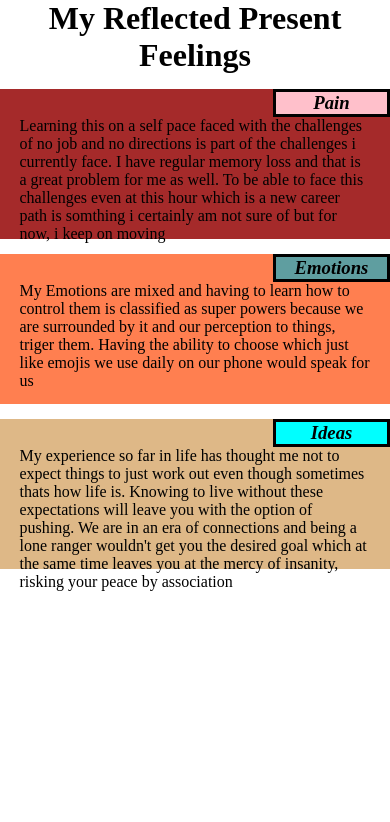
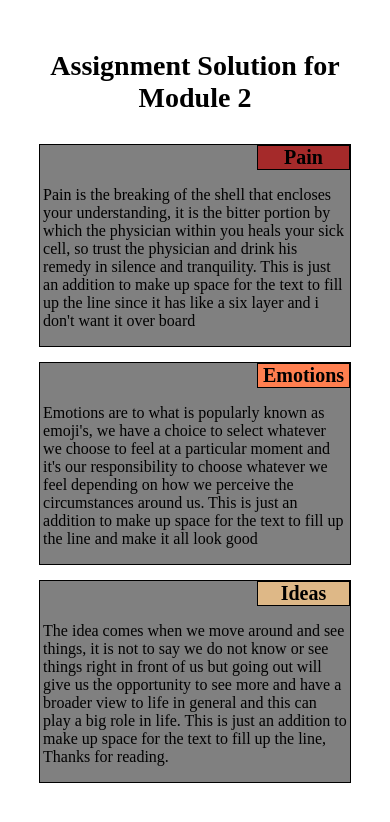
Before and after one commit to Tchayo1/Coursera-test, a plain HTML site: page mod2-solution/index.html in a window 390 px wide. Drawn offline with Linux system fonts and the light colour scheme.

Commit message:
my solution.

```diff
--- a/mod2-solution/css/style.css
+++ b/mod2-solution/css/style.css
@@ -1,109 +1,112 @@
 * {
   box-sizing: border-box;
-  margin: 0;
-  padding: 0;
+}
+body {
+  margin: 0px;
+  padding: 0px;
 }
 h1 {
   text-align: center;
+  margin-top: 50px;
+  margin-bottom: 50px;
+  font-size: 175%;
+}
+h4 {
+  position: relative;
+  left: 70%;
+  width: 30%;
+  border: 1px solid black;
+  text-align: center;
+  margin: 0px 0px 5px 0px;
+  font-size: 125%;
+}
+p {
+  width: 98%;
+  margin-left: auto;
+  margin-right: auto;
+  font-size: 16px;
+}
+div {
+  background-color: grey;
+  border: 1px solid black;
+}
+section {
   margin-bottom: 15px;
 }
-h3 {
-  font-style: italic;
+
+ /**** classes and id's ***/
+
+ .d1 {
+  background-color: #a52a2a;
 }
-P {
-  width: 90%;
-  height: auto;
-  margin-left: auto;
-  margin-right: auto;
+.d2 {
+  background-color: #ff7f50;
 }
-.box1 {
-  background: #a52a2a;
-  height: 150px;
-}
-.box2 {
-  background: #ff7f50;
-  height: 150px;
-}
-.box3 {
-  background: #deb887;
-  height: 150px;
-}
-.box1, .box2, .box3 {
-  margin-bottom: 15px;
-}
-.box {
-  width: 100%;
-}
-#d1 {
-  background: pink;
-  text-align: center;
-  width: 30%;
-  border: 3px solid black;
-  position: relative;
-  margin-left: 70%;
-}
-#d2{
-  background-color: #5f9ea0;
-  text-align: center;
-  width: 30%;
-  border: 3px solid black;
-  position: relative;
-  margin-left: 70%;
-}
-#d3 {
-  background-color:#00ffff;
-  text-align: center;
-  width: 30%;
-  border: 3px solid black;
-  position: relative;
-  margin-left: 70%;
+.d3 {
+  background-color: #deb887
 }
 
-/*** Media Query ***/
+/*** Media querries ****/
 
-@@media (max-width: 767px) {
-  .box1, .box2, .box3 {
-    width: 100%;
-    height: 150px;
+@media (min-width: 992px) {
+   #sec1, #sec2, #sec3 {
+   width: 33%;
+   float: left;
+ }
+ #sec1 div {
+   margin-left: 30px;
+ }
+ #sec2 div {
+   margin-left: 25px;
+   }
+ #sec3 div {
+   margin-left: 20px;
+   margin-right: 20px;
+ }
+}
+@media (min-width: 768px) and (max-width: 991px) {
+  #sec1, #sec2, #sec3 {
+    float: left;
+    border: 1px solid back;
+  }
+  #sec1, #sec2 {
+    width: 50%;
+}
+#sec3 {
+  width: 100%;
+  margin-top: 15px;
+}
+  #sec1 div {
+    margin-left: 20px;
+    margin-right: 10px;
+  }
+  #sec2 div {
+    margin-right: 20px;
+    margin-left: 10px;
+  }
+  #sec3 div {
+    margin-left: 20px;
+    margin-right: 20px;
   }
 }
 
-/**** Medium Size Query *****/
+/**** Mobile View ****/
 
-@@media (min-width: 768px) and (max-width: 991px) {
-  .box1, .box2, .box3 {
-    float: left;
+@media (max-width: 767px) {
+  #sec1, #sec2, #sec3 {
+    float: none;
+    width: 80%;
+    margin-left: auto;
+    margin-right: auto;
   }
-  .box1 {
-    width: 50%;
-    height: 150px;
+  h1 {
+    width: 80%;
+    margin-left: auto;
+    margin-right: auto;
+    margin-bottom: 30px;
   }
-  .box2 {
-    width: 50%;
-    height: 150px;
-  }
-  .box3 {
-    width: 90%;
-    height: 150px;
+  .change {
+    display: block;
+    text-align: center;
   }
 }
-
-/***** Large Size Query *****/
-
-@@media (min-width: 992px) {
-  .box1, .box2, .box3 {
-    float: left;
-  }
-  .box1 {
-  width: 33%;
-  height: 150px;
-  }
-  .box2 {
-    width: 33%;
-    height: 150px;
-  }
-  .box3 {
-    width: 33%;
-    height: 150px;
-  }
-}
--- a/mod2-solution/index.html
+++ b/mod2-solution/index.html
@@ -1,26 +1,32 @@
-<!DOCTYPE html PUBLIC "-//W3C//DTD HTML 4.01//EN" "http://www.w3.org/TR/html4/strict.dtd">
-<html>
+<!DOCTYPE html>
+<html lang="en" dir="ltr">
   <head>
-  <meta name="viewport" content="width=Device-width, initial-scale=1">
-  <meta http-equiv="Content-Type" content="text/html; charset=utf-8">
-  <title>Assignment Solution for Module 2| Welcome</title>
+    <meta charset="utf-8">
+    <meta name="viewport" content="width=device-width">
+    <title>Assignment Solution for Module 2 | Welcome</title>
     <link rel="stylesheet" href="./css/style.css">
   </head>
   <body>
-  <h1>My Reflected Present Feelings</h1>
-  <div class="box">
-   <div class="box1 col-lg-1 col-md-1">
-    <h3 id="d1">Pain</h3>
-     <p>Learning this on a self pace faced with the challenges of no job and no directions is part of the challenges i currently face. I have regular memory loss and that is a great problem for me as well. To be able to face this challenges even at this hour which is a new career path is somthing i certainly am not sure of but for now, i keep on moving</p>
+    <h1>Assignment Solution for <span class="change"> Module 2 </span></h1>
+    <section id="sec1">
+        <div>
+          <h4 class="d1">Pain</h4>
+          <p> Pain is the breaking of the shell that encloses your understanding, it is the bitter portion by which the physician within you heals your sick cell, so trust the physician and drink his remedy in silence and tranquility. This is just an addition to make up space for the text to fill up the line since it has like a six layer and i don't want it over board </p>
         </div>
-   <div class="box2 col-lg-2 col-md-2">
-    <h3 id="d2">Emotions</h3>
-    <p>My Emotions are mixed and having to learn how to control them is classified as super powers because we are surrounded by it and our perception to things, triger them. Having the ability to choose which just like emojis we use daily on our phone would speak for us</p>
+      </section>
+
+      <section id="sec2">
+        <div>
+          <h4 class="d2">Emotions</h4>
+          <p>Emotions are to what is popularly known as emoji's, we have a choice to select whatever we choose to feel at a particular moment and it's our responsibility to choose whatever we feel depending on how we perceive the circumstances around us. This is just an addition to make up space for the text to fill up the line and make it all look good  </p>
         </div>
-   <div class="box3 col-lg-3 col-md-3">
-    <h3 id="d3"> Ideas</h3>
-    <p>My experience so far in life has thought me not to expect things to just work out even though sometimes thats how life is. Knowing to live without these expectations will leave you with the option of pushing. We are in an era of connections and being a lone ranger wouldn't get you the desired goal which at the same time leaves you at the mercy of insanity, risking your peace by association</p>
+      </section>
+
+      <section id="sec3">
+        <div>
+          <h4 class="d3">Ideas</h4>
+          <p>The idea comes when we move around and see things, it is not to say we do not know or see things right in front of us but going out will give us the opportunity to see more and have a broader view to life in general and this can play a big role in life. This is just an addition to make up space for the text to fill up the line, Thanks for reading.</p>
         </div>
-  </div>
+      </section>
     </body>
 </html>
```
Lines whose indentation alone changed are shown as unchanged.
